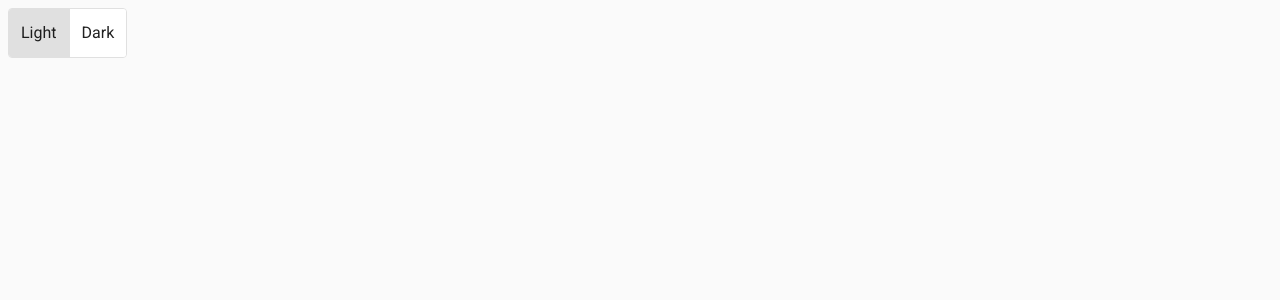
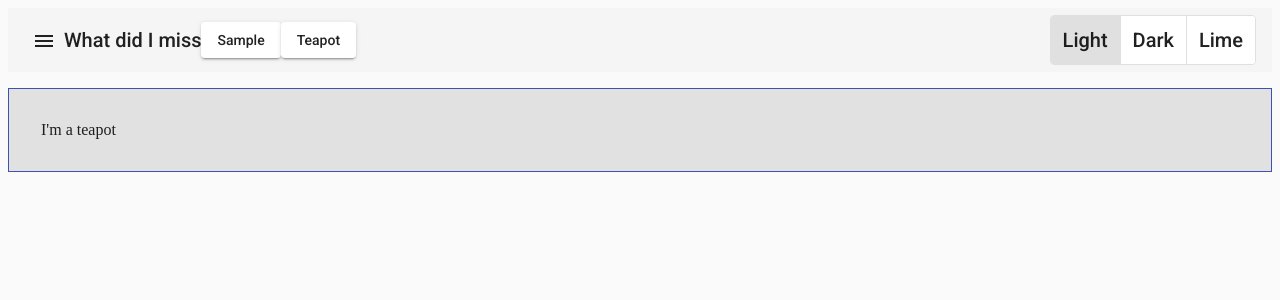
Before and after one commit to MisterBiscuit/what-did-i-miss, an Angular app: page /teapot in a window 1280 px wide. Before the commit this address led to /. Shown: the top 300 px of the page. Built offline with nearby package versions, Linux system fonts and the light colour scheme.

Commit message:
add extra theme switch

```diff
--- a/src/app/app-routing.module.ts
+++ b/src/app/app-routing.module.ts
@@ -1,9 +1,11 @@
 import { NgModule } from '@angular/core';
 import { Routes, RouterModule } from '@angular/router';
 import { SampleComponent } from './sample/sample.component';
+import { TeapotComponent } from './teapot/teapot.component';
 
 const routes: Routes = [
   { path: 'sample', component: SampleComponent },
+  { path: 'teapot', component: TeapotComponent },
   { path: '', redirectTo: 'sample', pathMatch: 'full' },
 ];
 
--- a/src/app/app.component.html
+++ b/src/app/app.component.html
@@ -1,3 +1,12 @@
-<app-theme-switch></app-theme-switch>
+<mat-toolbar>
+  <button mat-icon-button aria-label="Menu button">
+    <mat-icon>menu</mat-icon>
+  </button>
+  <span>What did I miss</span>
+  <button mat-raised-button aria-label="Link to sample page" (click)="goTo('/sample')">Sample</button>
+  <button mat-raised-button aria-label="Link to teapot page" (click)="goTo('/teapot')">Teapot</button>
+  <span class="example-spacer"></span>
+  <app-theme-switch></app-theme-switch>
+</mat-toolbar>
 
 <router-outlet></router-outlet>
--- a/src/app/app.component.scss
+++ b/src/app/app.component.scss
@@ -0,0 +1,3 @@
+.example-spacer {
+  flex: 1 1 auto;
+}
--- a/src/app/app.component.ts
+++ b/src/app/app.component.ts
@@ -1,4 +1,5 @@
 import { Component } from '@angular/core';
+import { Router } from '@angular/router';
 
 @Component({
   selector: 'app-root',
@@ -6,5 +7,12 @@ import { Component } from '@angular/core';
   styleUrls: ['./app.component.scss']
 })
 export class AppComponent {
-  title = 'WhatDidIMiss';
+  public readonly title = 'WhatDidIMiss';
+
+  constructor(private readonly router: Router) {
+  }
+
+  public goTo(url: string): void {
+    this.router.navigateByUrl(url);
+  }
 }
--- a/src/app/sample/sample.component.html
+++ b/src/app/sample/sample.component.html
@@ -13,5 +13,6 @@
   <mat-card-actions>
     <button mat-raised-button color="primary">Like</button>
     <button mat-raised-button color="accent">Share</button>
+    <button mat-raised-button color="warn">Careful</button>
   </mat-card-actions>
 </mat-card>
--- /dev/null
+++ b/src/app/teapot/teapot.component.html
@@ -0,0 +1 @@
+<p class="teapot">I'm a teapot</p>
--- /dev/null
+++ b/src/app/teapot/teapot.component.scss
@@ -0,0 +1,8 @@
+p {
+  margin-bottom: 1rem;
+  padding: 2rem;
+  display: block;
+  border: 1px solid var(--app-primary-color);
+  background-color: var(--app-background-dark-color);
+  color: var(--app-foreground-color);
+}
--- /dev/null
+++ b/src/app/teapot/teapot.component.ts
@@ -0,0 +1,15 @@
+import { Component, OnInit } from '@angular/core';
+
+@Component({
+  selector: 'app-teapot',
+  templateUrl: './teapot.component.html',
+  styleUrls: ['./teapot.component.scss']
+})
+export class TeapotComponent implements OnInit {
+
+  constructor() { }
+
+  ngOnInit(): void {
+  }
+
+}
--- a/src/app/theme-switch/theme-switch.component.html
+++ b/src/app/theme-switch/theme-switch.component.html
@@ -1,4 +1,5 @@
 <mat-button-toggle-group name="theme" aria-label="Theme selection" [value]="theme">
-  <mat-button-toggle [value]="Theme.Light" (click)="selectLightTheme()">Light</mat-button-toggle>
-  <mat-button-toggle [value]="Theme.Dark" (click)="selectDarkTheme()">Dark</mat-button-toggle>
+  <mat-button-toggle *ngFor="let theme of themeOptions" [value]="theme" (click)="selectTheme(theme)">
+    {{ theme | titlecase }}
+  </mat-button-toggle>
 </mat-button-toggle-group>
--- a/src/app/theme-switch/theme-switch.component.ts
+++ b/src/app/theme-switch/theme-switch.component.ts
@@ -1,13 +1,12 @@
 import { DOCUMENT } from '@angular/common';
 import { Component, Inject, Self } from '@angular/core';
 
-export enum ThemeClass {
-  Dark = 'dark-theme',
-}
-export enum Theme {
+enum ThemeOptions {
   Light = 'light',
   Dark = 'dark',
+  Lime = 'lime',
 }
+const themeOptions = ['light', 'dark', 'lime'];
 
 @Component({
   selector: 'app-theme-switch',
@@ -16,23 +15,20 @@ export enum Theme {
 })
 export class ThemeSwitchComponent {
 
-  public readonly Theme = Theme;
+  public readonly themeOptions = Object.values(ThemeOptions);
 
-  public theme: Theme;
+  public theme: ThemeOptions;
 
   constructor(@Inject(DOCUMENT) private document: Document) {
-    this.theme = this.document.documentElement.classList.contains(ThemeClass.Dark)
-      ? Theme.Dark
-      : Theme.Light;
+    this.theme = this.themeOptions.find((theme: string) => this.document.documentElement.classList.contains(`${theme}-theme`)) || ThemeOptions.Light;
   }
 
-  public selectLightTheme(): void {
-    this.document.documentElement.classList.remove(ThemeClass.Dark);
-    this.theme = Theme.Light;
-  }
-
-  public selectDarkTheme(): void {
-    this.document.documentElement.classList.add(ThemeClass.Dark);
-    this.theme = Theme.Dark;
+  public selectTheme(newTheme: ThemeOptions): void {
+    if (!themeOptions.includes(newTheme)) {
+      newTheme = ThemeOptions.Light;
+    }
+    themeOptions.forEach((theme: string) => this.document.documentElement.classList.remove(`${theme}-theme`));
+    this.document.documentElement.classList.add(`${newTheme}-theme`);
+    this.theme = newTheme;
   }
 }
--- a/src/styles.scss
+++ b/src/styles.scss
@@ -17,21 +17,44 @@ $dark-app-theme: mat-dark-theme((
   )
 ));
 
-@mixin body-theme($theme) {
+$lime-app-theme: mat-dark-theme((
+  color: (
+    primary: mat-palette($mat-lime),
+    accent: mat-palette($mat-cyan, 200, 100, 400),
+    warn: mat-palette($mat-purple),
+  )
+));
+
+@mixin theme-colors($theme) {
   $_background: map-get($theme, background);
-  $app-background-color: mat-color($_background, background);
-
-  body {
-    background-color: $app-background-color;
-  }
+  $_foreground: map-get($theme, foreground);
+  $_primary: map-get($theme, primary);
+  $background-color: mat-color($_background, background);
+  $foreground-color: mat-color($_foreground, text);
+  $primary-color: mat-color($_primary);
+  --app-background-color: #{$background-color};
+  --app-background-dark-color: #{darken($background-color, 10%)};
+  --app-foreground-color: #{$foreground-color};
+  --app-primary-color: #{$primary-color};
 }
 
-@include angular-material-theme($light-app-theme);
-@include body-theme($light-app-theme);
+:root {
+  @include angular-material-color($light-app-theme);
+  @include theme-colors($light-app-theme);
+}
 
 .dark-theme {
   @include angular-material-color($dark-app-theme);
-  @include body-theme($dark-app-theme);
+  @include theme-colors($dark-app-theme);
+}
+
+.lime-theme {
+  @include angular-material-color($lime-app-theme);
+  @include theme-colors($lime-app-theme);
+}
+
+body {
+  background-color: var(--app-background-color);
 }
 
 /* You can add global styles to this file, and also import other style files */
```
Also changed, not shown: src/app/app.module.ts (+7 -1 lines), 1 other file (tests, documents, lock files or other folders).
